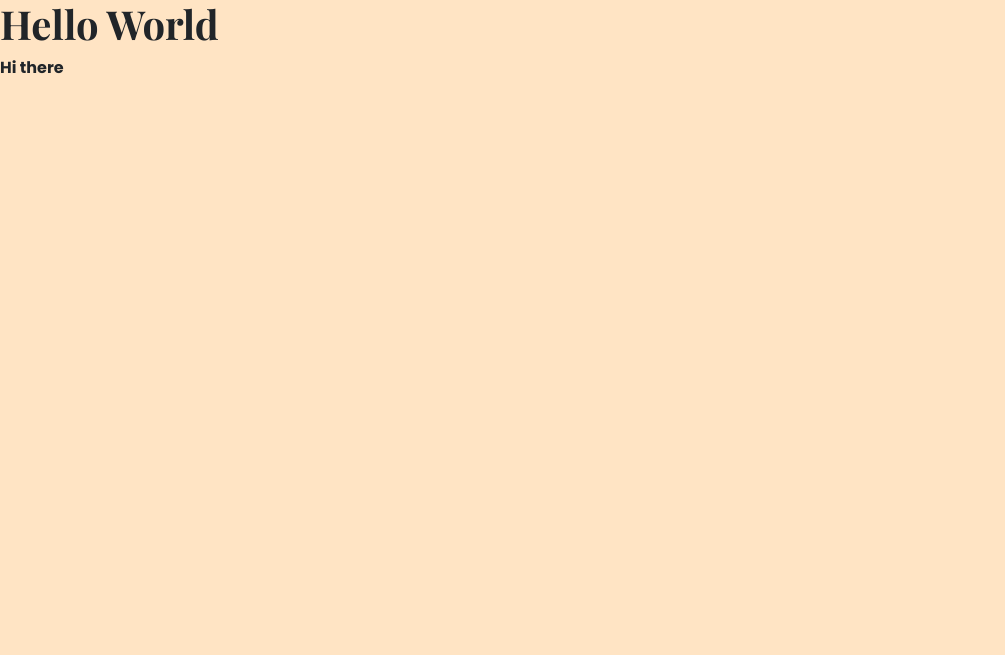
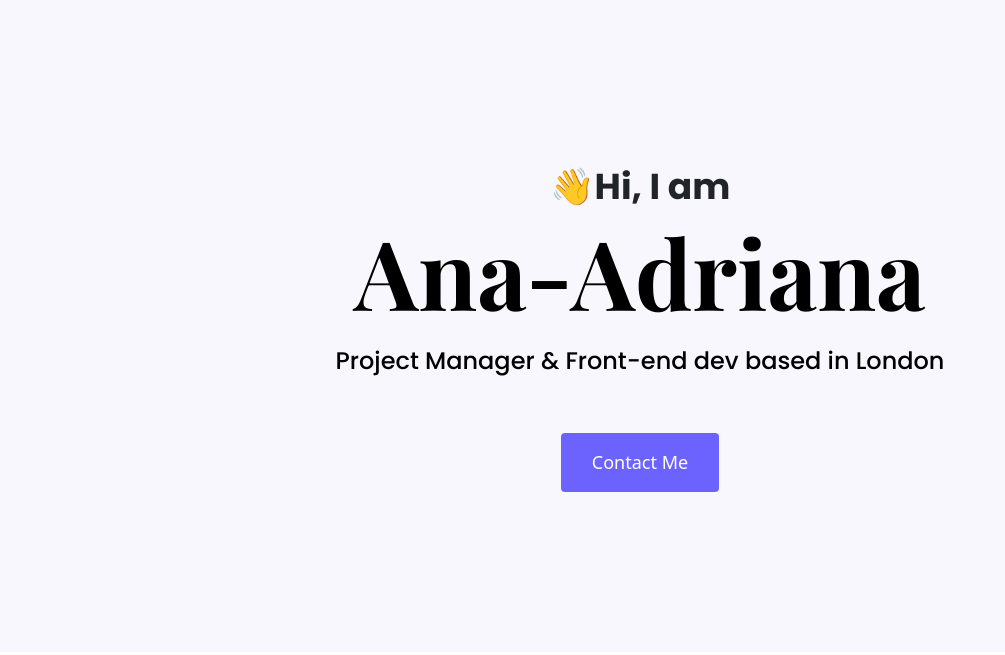
Before and after one commit to pricopi/My-Portfolio-1, a plain HTML site: page index.html in a window 1280 px wide. Shown: the whole page, without its empty margins (0-1005 px from the left). Drawn offline with nearby package versions, Linux system fonts and the light colour scheme.

Commit message:
Hero HTML added

```diff
--- a/index.html
+++ b/index.html
@@ -18,10 +18,14 @@
       rel="stylesheet"
     />
     <link rel="stylesheet" href="styles/portfolio.css" />
-    <title>Document</title>
+    <title>Ana-Adriana Portfolio</title>
   </head>
   <body>
-    <h1>Hello World</h1>
-    <p>Hi there</p>
+    <div class="hero">
+      <p>👋Hi, I am</p>
+      <h1>Ana-Adriana</h1>
+      <h2 class="mb-5">Project Manager & Front-end dev based in London</h2>
+      <div><a href="#" class="btn btn-branding">Contact Me</a></div>
+    </div>
   </body>
 </html>
--- a/styles/portfolio.css
+++ b/styles/portfolio.css
@@ -1,12 +1,47 @@
-body {
-  background-color: bisque;
+:root {
+  --branding-color: #6c63ff;
+  --secondary-color: #f9f7fe;
+  --heading-font-family: "Playfair Display", serif;
+  --defaulft-font-family: "Poppins", sans-serif;
+}
+h1,
+h2,
+h3,
+h4,
+h5,
+h6 {
+  color: black;
+  font-family: var(--heading-font-family);
+  font-weight: bold;
 }
 h1 {
-  font-family: "Playfair Display", serif;
-
+  font-family: var(--heading-font-family);
+  font-size: 96px;
   font-weight: bold;
 }
-p {
-  font-family: "Poppins", sans-serif;
+
+.hero {
+  background-color: var(--secondary-color);
+  text-align: center;
+  padding: 160px 20px;
+}
+.hero p {
+  font-family: var(--defaulft-font-family);
+  font-size: 36px;
   font-weight: bold;
+  margin: 0;
 }
+.hero h2 {
+  font-family: var(--defaulft-font-family);
+  font-weight: normal;
+  font-size: 24px;
+  line-height: 2;
+}
+.btn-branding {
+  background: var(--branding-color);
+  border-radius: 4px;
+  color: white;
+  font-size: 18px;
+  line-height: 27px;
+  padding: 15px 30px;
+}
```
